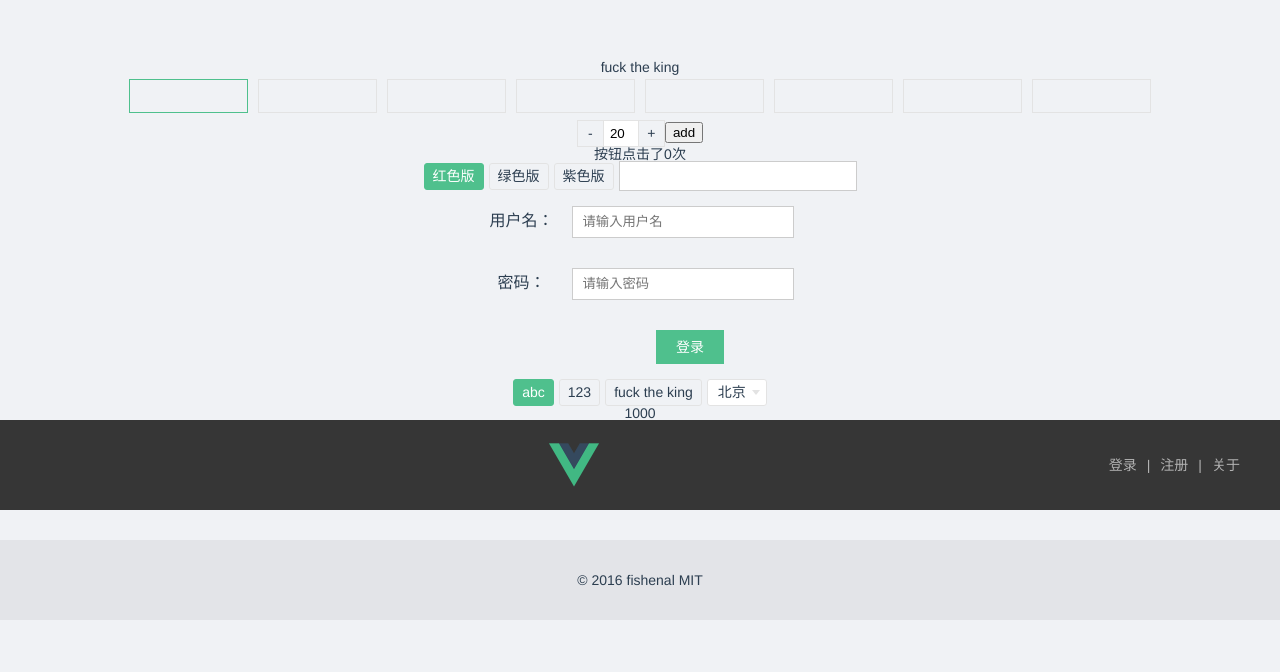
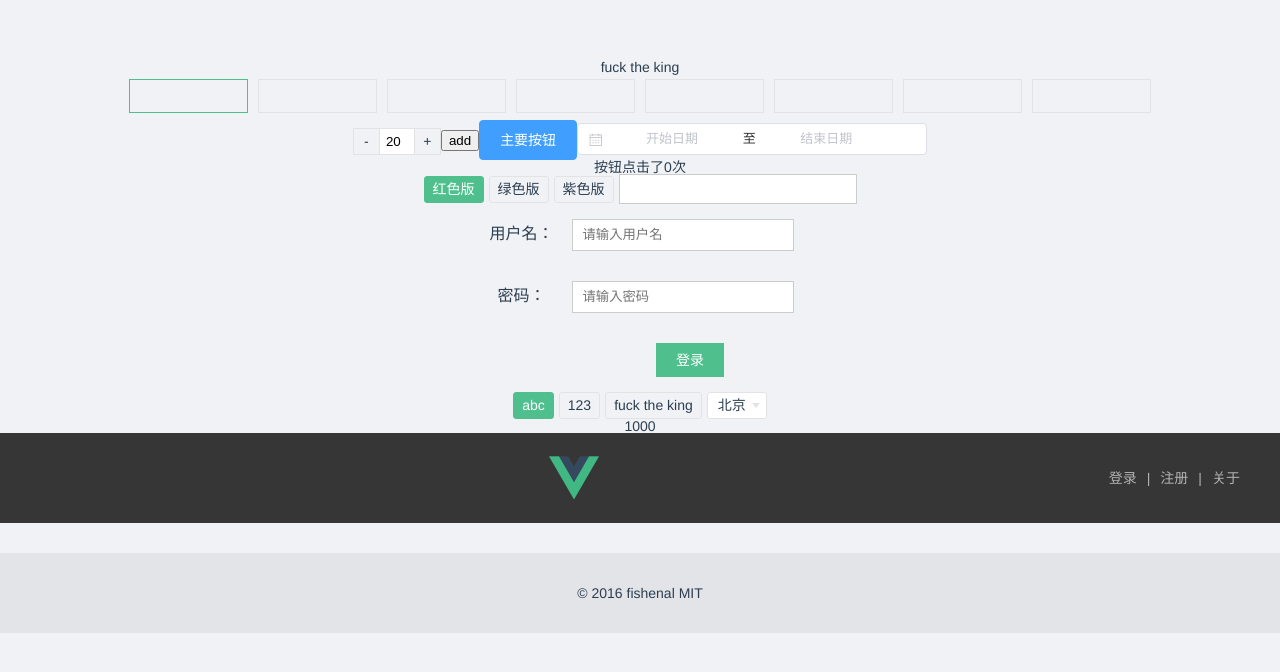
Before and after one commit to kuangyazhou/Components, a Vue app: page / in a window 1280 px wide. Shown: the top 672 px of the page. Built offline with nearby package versions, Linux system fonts and the light colour scheme; the HTML template or start-up script is replaced by a standard one.

Commit message:
'changes'

```diff
--- a/package.json
+++ b/package.json
@@ -10,7 +10,7 @@
     "build": "node build/build.js"
   },
   "dependencies": {
-    "element-ui": "^2.0.4",
+    "element-ui": "^2.0.0",
     "vue": "^2.5.2",
     "vue-router": "^3.0.1",
     "yarn": "^1.3.2"
--- a/src/components/components.vue
+++ b/src/components/components.vue
@@ -8,6 +8,9 @@
     <!-- <div class="btn" @click="add">增加</div> -->
     <input type="button" value="Mike" v-model="checkedNames" @click="add">
     <!-- <elButton @click="openDialog" type="success" round>计数</elButton> -->
+    <el-button type="primary" @click="openDialog">主要按钮</el-button>
+    <el-date-picker v-model="value6" size="small" type="daterange" range-separator="至" start-placeholder="开始日期" end-placeholder="结束日期">
+    </el-date-picker>
     <p>按钮点击了{{add}}次</p>
     <chooser :selections="buyTypes"></chooser>
     <datepicker></datepicker>
@@ -36,9 +39,10 @@ import regForm from "./regForm";
 import selection from "./selection";
 import slideShow from "./slideShow";
 import add from "./add";
-import { Button } from "element-ui";
+import ElementUI from "element-ui";
+import "element-ui/lib/theme-chalk/index.css";
 import Vue from "vue";
-Vue.use(Button);
+Vue.use(ElementUI);
 export default {
   name: "component",
   components: {
@@ -63,6 +67,7 @@ export default {
       checkedNames: "add",
       msg: "",
       add: 0,
+      value6: "",
       showDialog: false,
       // chooseData:[{'label':abc,value:abc}]
       multChoose: [
--- a/src/components/dialog.vue
+++ b/src/components/dialog.vue
@@ -1,9 +1,9 @@
 <template>
   <div>
     <div class="dialog-wrap">
-      <div class="dialog-cover"  v-if="isShow" @click="closeMyself"></div>
+      <div class="dialog-cover" v-if="isShow" @click="closeMyself"></div>
       <transition name="drop">
-        <div class="dialog-content"  v-if="isShow">
+        <div class="dialog-content" v-if="isShow">
           <p class="dialog-close" @click="closeMyself">x</p>
           <slot>empty</slot>
         </div>
```
Also changed, not shown: 1 other file (tests, documents, lock files or other folders).
